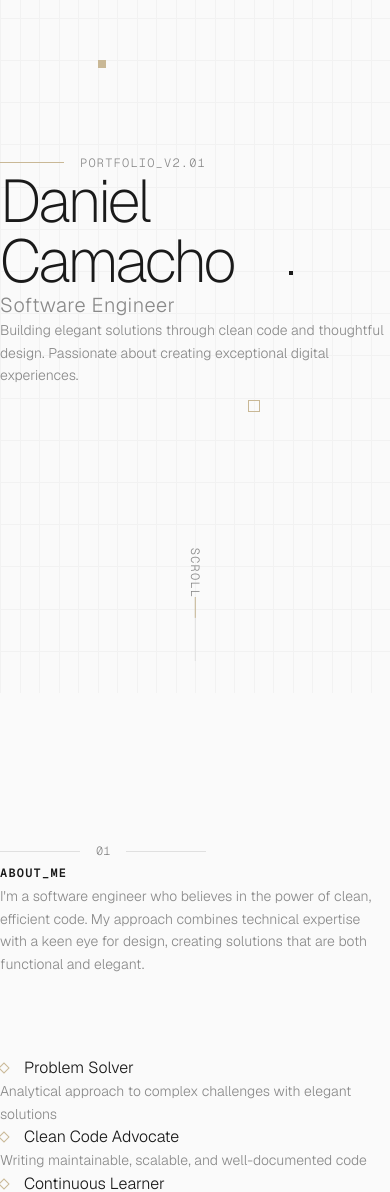
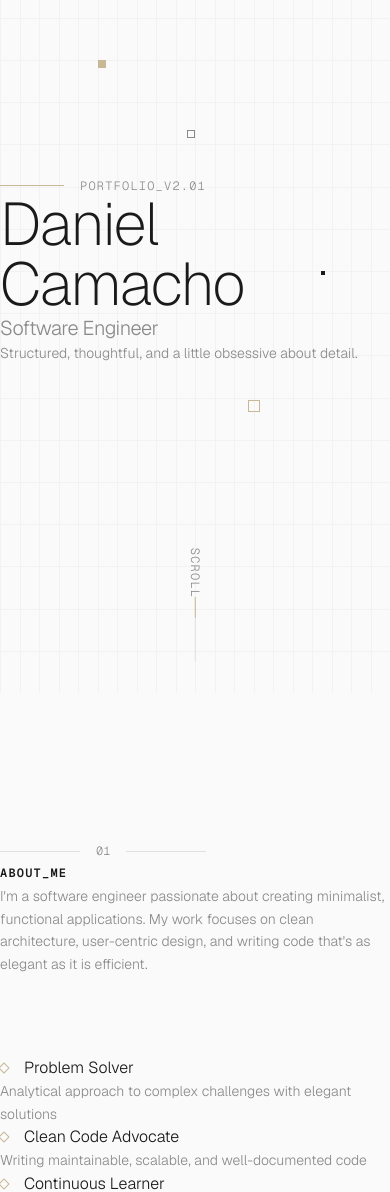
Before and after one commit to DanielHC16/dcamacho-dev, a Next.js app: page / in a window 390 px wide. Shown: the part 151-1343 px from the top of the page. Built offline with nearby package versions, Linux system fonts and the light colour scheme.

Commit message:
update: hero section update

```diff
--- a/components/About.tsx
+++ b/components/About.tsx
@@ -1,4 +1,4 @@
-import { aboutPoints } from '@/lib/data';
+import { aboutPoints, personalInfo } from '@/lib/data';
 
 export default function About() {
   return (
@@ -21,10 +21,7 @@ export default function About() {
           {/* Left Column - Description */}
           <div>
             <p className="text-sm md:text-base text-muted font-light leading-relaxed">
-              I&apos;m a software engineer who believes in the power of clean,
-              efficient code. My approach combines technical expertise with a
-              keen eye for design, creating solutions that are both functional
-              and elegant.
+              {personalInfo.bio}
             </p>
           </div>
 
--- a/components/Hero.tsx
+++ b/components/Hero.tsx
@@ -126,10 +126,17 @@ export default function Hero() {
           }}
         />
         <div
-          className="absolute top-1/2 right-1/4 w-1 h-1 bg-foreground"
+          className="absolute top-1/2 right-1/6 w-1 h-1 bg-foreground"
           style={{
             transform: `translate(${mousePosition.x * 25}px, ${mousePosition.y * 25}px)`,
             transition: 'transform 0.5s ease-out',
+          }}
+        />
+        <div
+          className="absolute top-1/3 right-1/2 w-2 h-2 border border-muted"
+          style={{
+            transform: `translate(${mousePosition.x * -20}px, ${mousePosition.y * -20}px) rotate(${mousePosition.x * 45}deg)`,
+            transition: 'transform 0.6s ease-out',
           }}
         />
       </div>
@@ -147,18 +154,17 @@ export default function Hero() {
 
           {/* Main Heading */}
           <div className="space-y-4">
-            <h1 className="text-6xl md:text-8xl lg:text-9xl font-extralight tracking-tighter text-foreground leading-none">
+            <h1 className="text-6xl md:text-8xl lg:text-9xl font-extralight tracking-tight text-foreground leading-none">
               {personalInfo.name}
             </h1>
-            <p className="text-xl md:text-2xl text-muted font-light tracking-wide">
+            <p className="text-xl md:text-2xl text-muted font-light tracking-tight">
               {personalInfo.role}
             </p>
           </div>
 
           {/* Description */}
           <p className="text-sm md:text-base text-muted font-light max-w-xl leading-relaxed">
-            Building elegant solutions through clean code and thoughtful design.
-            Passionate about creating exceptional digital experiences.
+            {personalInfo.tagline}
           </p>
         </div>
       </div>
--- a/lib/data.ts
+++ b/lib/data.ts
@@ -2,7 +2,7 @@
 export const personalInfo = {
   name: "Daniel Camacho",
   role: "Software Engineer",
-  tagline: "Building elegant solutions through clean code and thoughtful design",
+  tagline: "Structured, thoughtful, and a little obsessive about detail.",
   bio: `I'm a software engineer passionate about creating minimalist, functional applications.
   My work focuses on clean architecture, user-centric design, and writing code that's as elegant as it is efficient.`,
   email: "danielcamacho0416@gmail.com",
```
